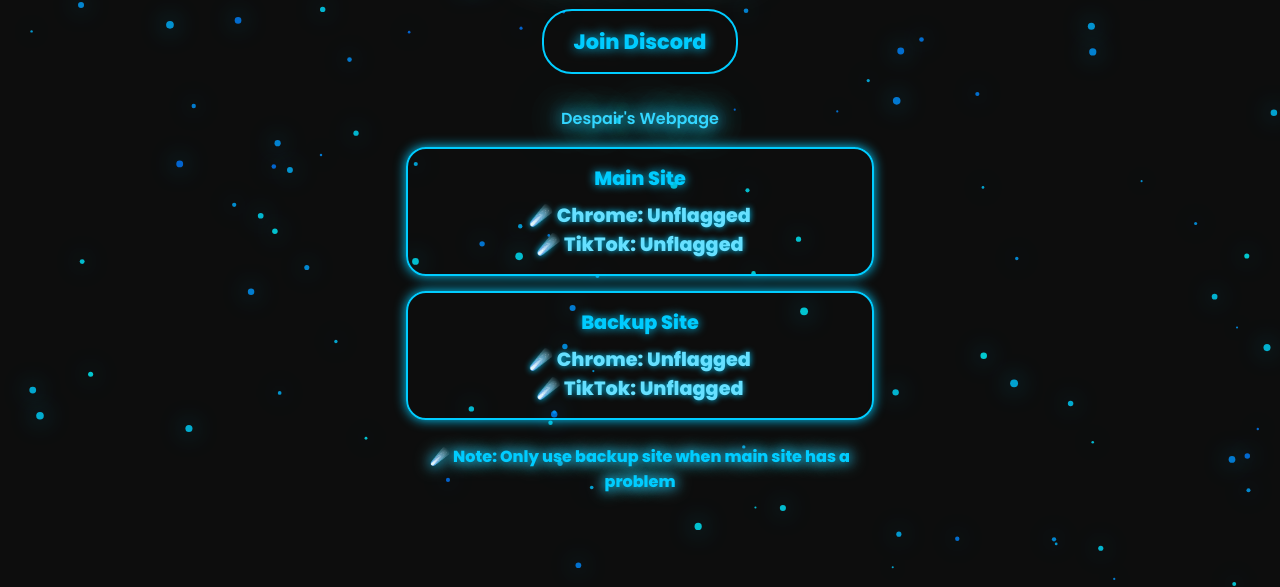
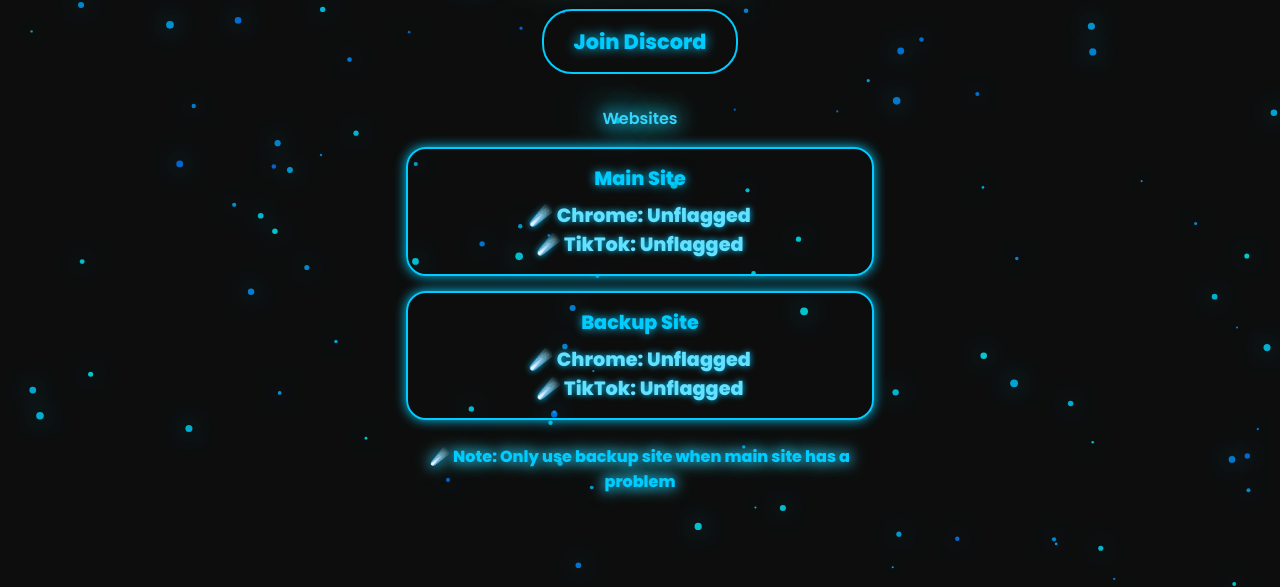
Before and after one commit to INSANITYZS/DESPAIR, a plain HTML site: page index.html in a window 1280 px wide. Shown: the part 213-800 px from the top of the page. Drawn offline with Linux system fonts and the light colour scheme.

Commit message:
Update index.html

```diff
--- a/index.html
+++ b/index.html
@@ -14,7 +14,7 @@
     <h1 class="main-title">DESPAIR</h1>
 
     <a href="https://discord.gg/2aufR7VPFX" class="discord-btn" target="_blank">Join Discord</a>
-    <p class="note-text">Despair's Webpage</p>
+    <p class="note-text">Websites</p>
 
     <div class="buttons">
       <a href="https://app.genn.lu/auth/despair" class="site-button">
```
